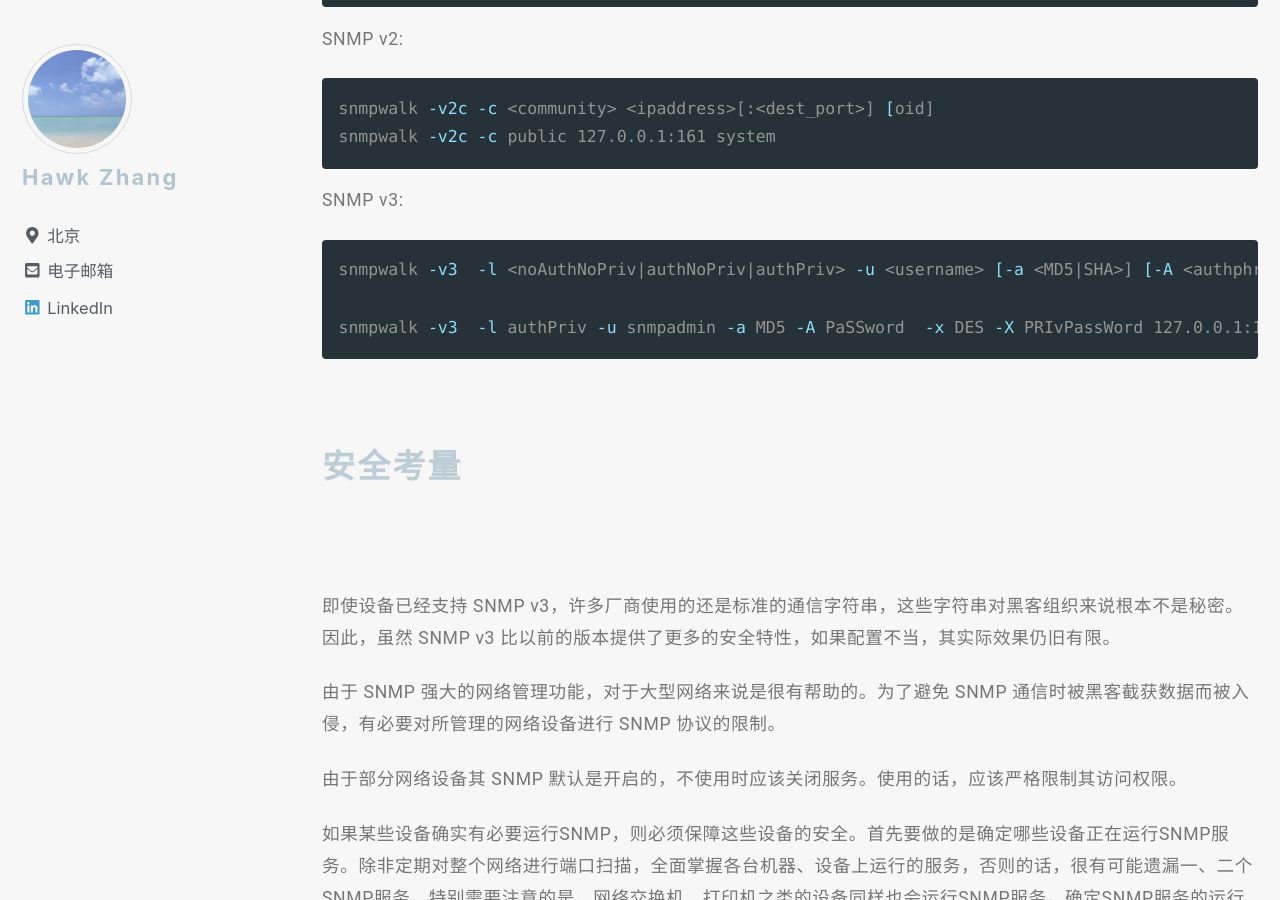
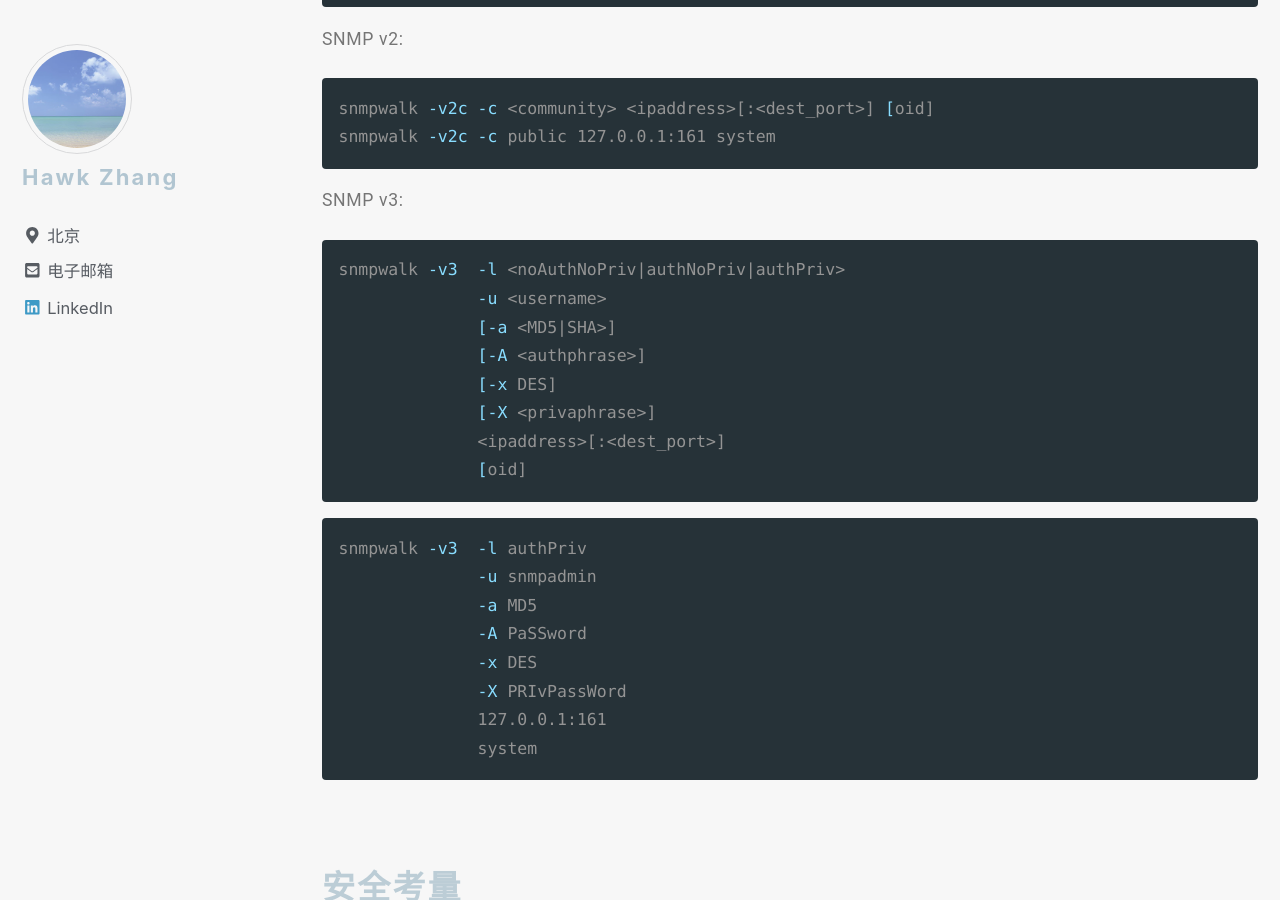
Before and after one commit to narru888/linotes_note, a Jekyll site: the page built from _posts/monitor/zabbix/2018-01-02-monitor.snmp.md, in a window 1280 px wide and 900 px high, scrolled down 13440 px. Built offline with Jekyll 4.4.1, drawn with Linux system fonts in a browser that asks for light colours; nearby versions of some CDN libraries; a script that is not in the unit is left out; some of the changed lines change nothing that is shown.

Commit message:
update on 2018-10-21 13:06:01 CST

````diff
--- a/_posts/monitor/zabbix/2018-01-02-monitor.snmp.md
+++ b/_posts/monitor/zabbix/2018-01-02-monitor.snmp.md
@@ -445,9 +445,25 @@ snmpwalk -v2c -c public 127.0.0.1:161 system
 SNMP v3:
 
 ```bash
-snmpwalk -v3  -l <noAuthNoPriv|authNoPriv|authPriv> -u <username> [-a <MD5|SHA>] [-A <authphrase>]  [-x DES] [-X <privaphrase>] <ipaddress>[:<dest_port>] [oid]
+snmpwalk -v3  -l <noAuthNoPriv|authNoPriv|authPriv>
+              -u <username>
+              [-a <MD5|SHA>]
+              [-A <authphrase>]
+              [-x DES]
+              [-X <privaphrase>]
+              <ipaddress>[:<dest_port>]
+              [oid]
+```
 
-snmpwalk -v3  -l authPriv -u snmpadmin -a MD5 -A PaSSword  -x DES -X PRIvPassWord 127.0.0.1:161 system
+```bash
+snmpwalk -v3  -l authPriv
+              -u snmpadmin
+              -a MD5
+              -A PaSSword
+              -x DES
+              -X PRIvPassWord
+              127.0.0.1:161
+              system
 ```
 
 
````
